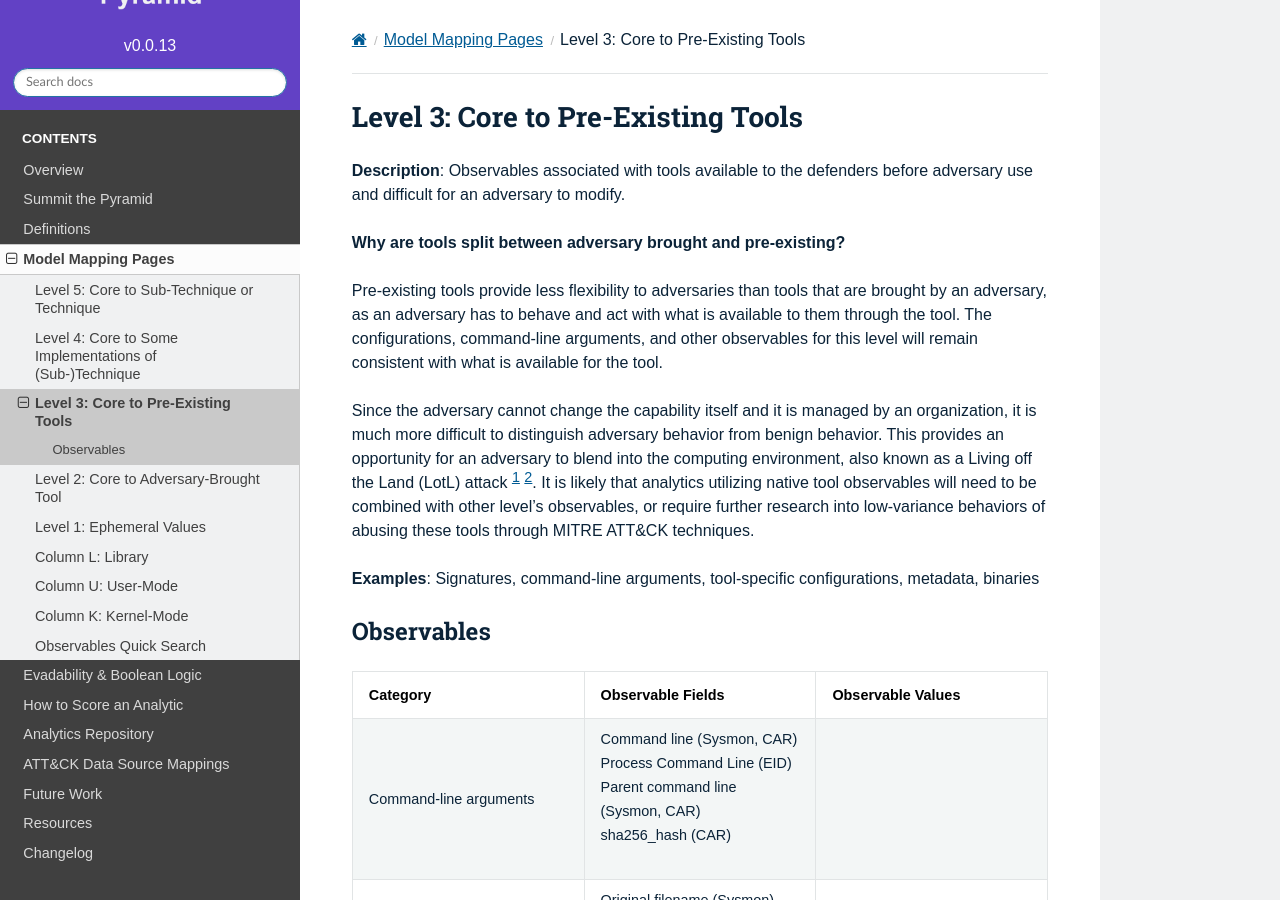
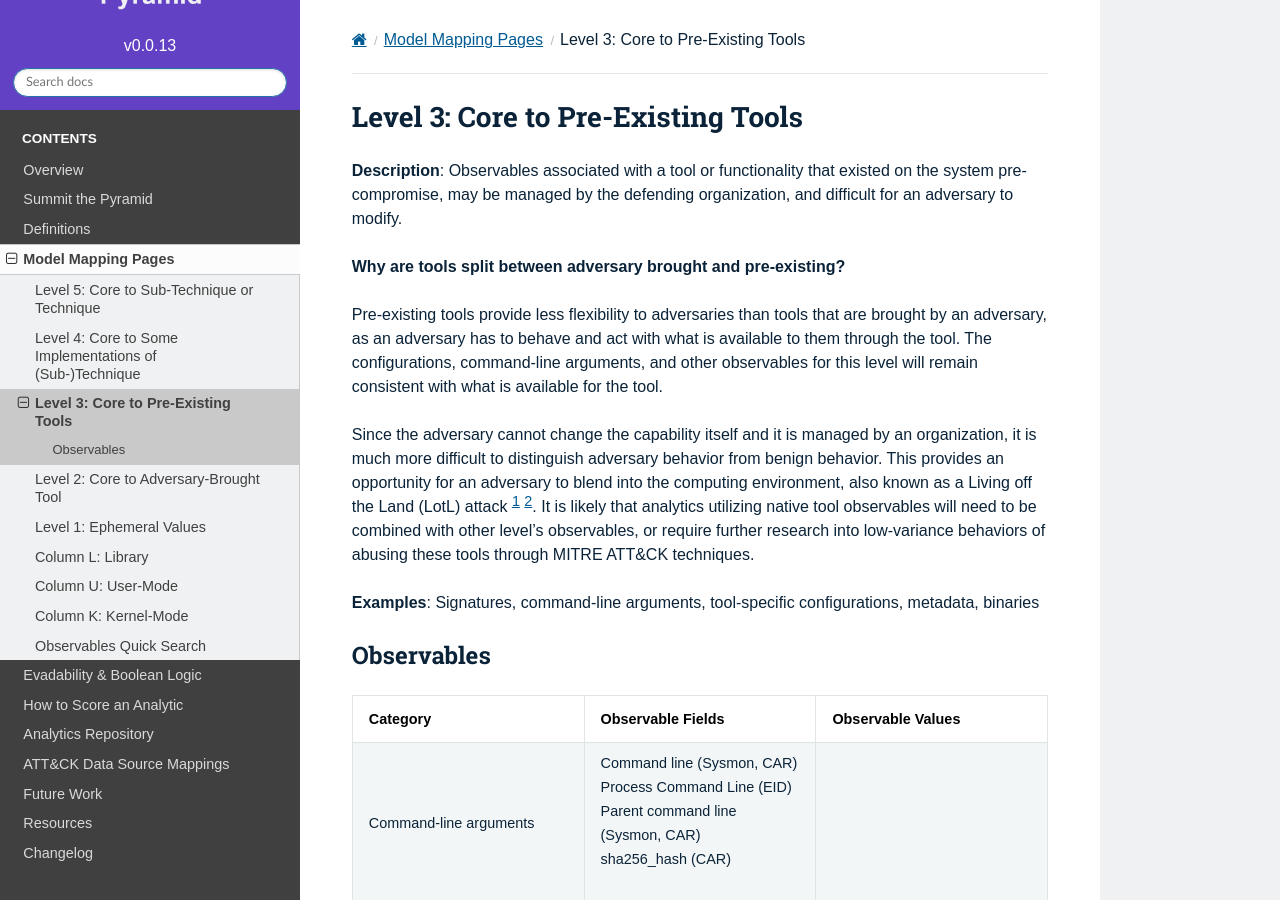
Before and after one commit to center-for-threat-informed-defense/summiting-the-pyramid, a Sphinx documentation site: the page built from docs/levels/preexisting_tool.rst, in a window 1280 px wide and 900 px high. Built offline with Sphinx 7.4.7 and the Read the Docs theme 2.0.0, drawn with Linux system fonts in a browser that asks for light colours.

Commit message:
Fixed typos

```diff
--- a/docs/definitions.rst
+++ b/docs/definitions.rst
@@ -61,11 +61,11 @@ Example observables include:
 
 Analytic
 --------
-**An analytic is query logic used for detecting activity within different technology mediums using Boolean combinations of, or statistical analysis, of observables**
+**An analytic is query logic used for detecting activity within different technology mediums using Boolean combinations of, or statistical analysis, of observables.**
 
 In most security operations centers (SOCs), analytics are used to alert analysts on what they are concerned about within their environment, or keep track of certain behavior. For example, an analytic can be deployed by a team to send an alert when a new task is scheduled on a machine. Example analytics include CAR pseudocode, SIGMA rules, as well as the Splunk or Elastic queries generated by PySIGMA from SIGMA rules.
 
-An analytic is made of different observables which create detection logic for an analytic. For example, an analytic looking for scheduled task creation could consist of observables such as the 4698 Task Creation Windows Event ID, the registry key path of the scheduled task, or the command line usage of the schtasks.exe tool. These observables can make an analytic more brittle or most robust based on how evadable they are. For example, tracking the command line creation of task scheduling might be more brittle than tracking task scheduler event IDs, due to the fact than an adversary may not utilize the command line to schedule a task. Observables can be changed to create more robust analytics.
+An analytic is made of different observables which create detection logic for an analytic. For example, an analytic looking for scheduled task creation could consist of observables such as the 4698 Task Creation Windows Event ID, the registry key path of the scheduled task, or the command line usage of the schtasks.exe tool. These observables can make an analytic more brittle or most robust based on how evadable they are. For example, tracking the command line creation of task scheduling might be more brittle than tracking task scheduler event IDs, due to the fact that an adversary may not utilize the command line to schedule a task. Observables can be changed to create more robust analytics.
 
 .. _Detection:
 
--- a/docs/levels/ephemeral.rst
+++ b/docs/levels/ephemeral.rst
@@ -61,7 +61,7 @@ Observables
 |                               |  | pid (CAR)                      |                              |
 |                               |  | ppid (CAR)                     |                              |
 +-------------------------------+-----------------------------------+------------------------------+
-| Other                         |  | Pipe names                     |                              |
+| Other                         |  | Pipe names (Sysmon)            |                              |
 +-------------------------------+-----------------------------------+------------------------------+
 
 .. rubric:: References
--- a/docs/levels/preexisting_tool.rst
+++ b/docs/levels/preexisting_tool.rst
@@ -4,7 +4,7 @@
 Level 3: Core to Pre-Existing Tools
 -----------------------------------
 
-**Description**: Observables associated with tools available to the defenders before adversary use and difficult for an adversary to modify.
+**Description**: Observables associated with a tool or functionality that existed on the system pre-compromise, may be managed by the defending organization, and difficult for an adversary to modify.
 
 **Why are tools split between adversary brought and pre-existing?**
 
--- a/docs/methodology.rst
+++ b/docs/methodology.rst
@@ -17,7 +17,7 @@ New TTPs are the hardest for adversaries to develop, as behaviors are limited by
    Pyramid of Pain - Created by David Bianco [#f1]_
 
 Detection engineers can leverage the Pyramid of Pain to understand how :ref:`precise<Precision>` or :ref:`robust<Robustness>` their analytics are when detecting
-dversarial behavior. A detection analytic focused on identifying hash values will be precise in detecting a snapshot of malware but will not detect a variant of
+adversarial behavior. A detection analytic focused on identifying hash values will be precise in detecting a snapshot of malware but will not detect a variant of
 that malware that has been altered by an adversary. A detection at the tool level might be robust in detecting specific implementations of a technique but could
 create more false positives, pick benign user activity, and alert on system generated noise if the implemented tool is native to the OS. Some analytics might use
 a combination of various indicators to increase both the precision and :ref:`recall<Recall>` of an adversary attack.
@@ -58,7 +58,7 @@ during an attack. These groups can better break down what a defender can focus b
    :align: center
 
 We can further break that down into rows for our model, which will display how to make it more specific for building robust analytics. In each row, we will be
-looking for observables :ref:`observables<Observable>` in which we can build analytics for each grouping, based on the difficult for an adversary to evade each grouping.
+looking for :ref:`observables<Observable>` in which we can build analytics for each grouping, based on the difficulty for an adversary to evade.
 
 The bottom row is focused on the first grouping of ephemeral values. These are trivial for an adversary to change, or that change even without adversary intervention.
 
--- a/docs/scoringanalytic.rst
+++ b/docs/scoringanalytic.rst
@@ -15,7 +15,7 @@ Step 1: Scoring the analytic's sensor data
 ------------------------------------------
 Just as not all analytics are created equal, not all sensors are created equal. Our sensor robustness categories identify the different layers within the OS in which observables can be collected. Each of the different sensors within each column provide different insight into the OS.
 
-In the pipe creation example, the sensor data identified is Windows, and the category is ``pipe_created``. Based on the types of Event IDs Windows provides and the definition, we know that the analytic is made for Sysmon logs. Based on past research, emulation, and Microsoft documentation, we understand that Event ID 17 is fired after ImpersonateNamedPipeClient is called. [#f2]_ This may track down to a lower-level syscall, but this would require a deeper dive into syscalls for Event ID 17. For now, we will consider it being fired frm user-mode into kernel-mode. Therefore, the final score of this analytic will be in :ref:`User-Mode`.
+In the pipe creation example, the sensor data identified is Windows, and the category is ``pipe_created``. Based on the types of Event IDs Windows provides and the definition, we know that the analytic is made for Sysmon logs. Based on past research, emulation, and Microsoft documentation, we understand that Event ID 17 is fired after ImpersonateNamedPipeClient is called. [#f2]_ This may track down to a lower-level syscall, but this would require a deeper dive into syscalls for Event ID 17. For now, we will consider it being fired from user-mode into kernel-mode. Therefore, the final score of this analytic will be in :ref:`User-Mode`.
 
 .. figure:: _static/pipes_collectionsource_07052023.png
    :alt: Suspicious Pipe Creation Analytic Sensor Data
```
